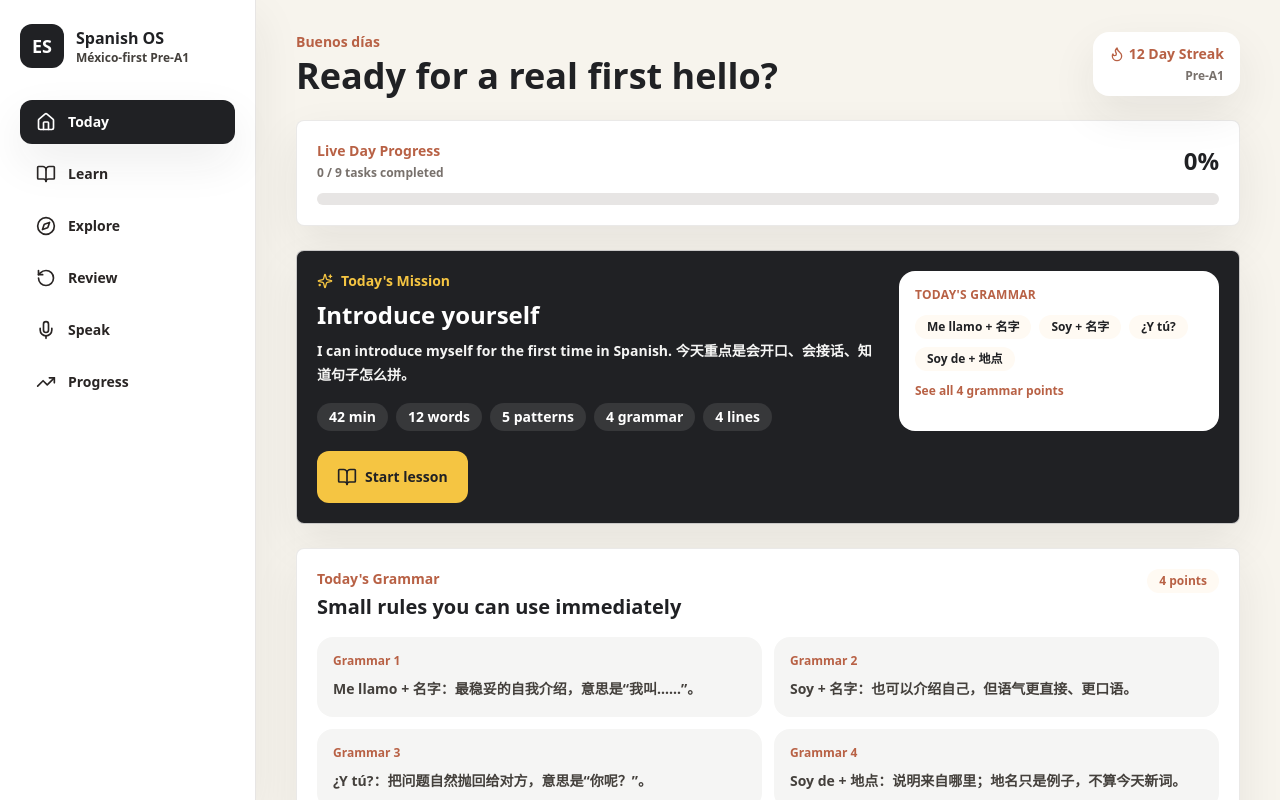
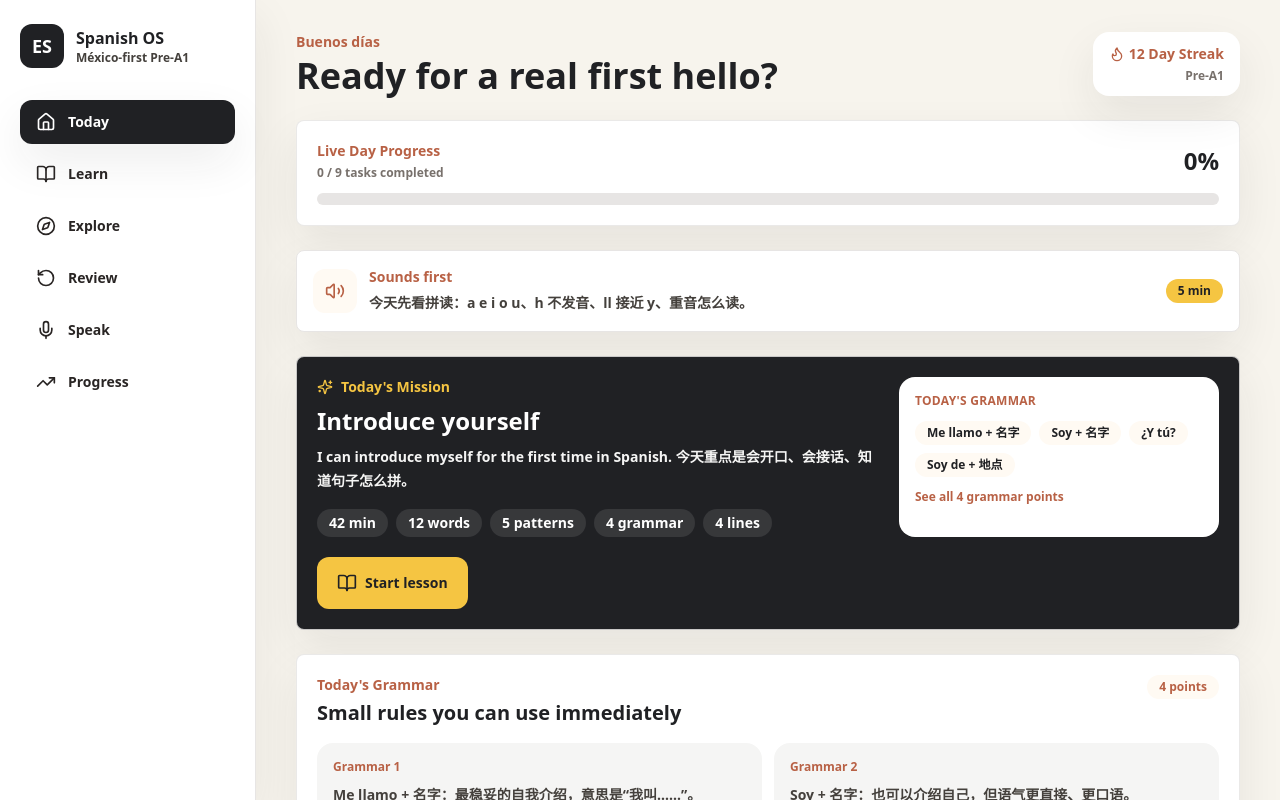
Before and after one commit to janeeepinky-cpu/spanish-learning-os, a Next.js app: page /today in a window 1280 px wide. Shown: the top 800 px of the page. Built offline with nearby package versions, Linux system fonts and the light colour scheme.

Commit message:
Add Spanish sound system entry points

```diff
--- a/app/today/page.tsx
+++ b/app/today/page.tsx
@@ -1,7 +1,7 @@
 "use client";
 
 import Link from "next/link";
-import { BookOpen, Flame, Mic, RotateCcw, Sparkles, Target } from "lucide-react";
+import { BookOpen, Flame, Mic, RotateCcw, Sparkles, Target, Volume2 } from "lucide-react";
 import { Card } from "@/components/Card";
 import { ProgressBar } from "@/components/ProgressBar";
 import { ShadowLine } from "@/components/ShadowLine";
@@ -52,6 +52,24 @@ export default function TodayPage() {
           <ProgressBar value={dailyPercent} />
         </div>
       </Card>
+
+      <Link
+        href="/phonics"
+        className="flex items-center justify-between gap-4 rounded-lg border border-stone-200 bg-white p-4 text-ink shadow-soft transition hover:border-clay/40 hover:bg-[#fffdf8]"
+      >
+        <div className="flex min-w-0 items-center gap-3">
+          <div className="grid h-11 w-11 shrink-0 place-items-center rounded-xl bg-paper text-clay">
+            <Volume2 className="h-5 w-5" aria-hidden />
+          </div>
+          <div>
+            <div className="text-sm font-black text-clay">Sounds first</div>
+            <p className="mt-1 text-sm font-bold leading-6 text-stone-700">
+              今天先看拼读：a e i o u、h 不发音、ll 接近 y、重音怎么读。
+            </p>
+          </div>
+        </div>
+        <span className="shrink-0 rounded-full bg-sun px-3 py-1 text-xs font-black">5 min</span>
+      </Link>
 
       <Card className="bg-ink p-4 text-white sm:p-5">
         <div className="grid gap-5 lg:grid-cols-[1fr_20rem]">
```
